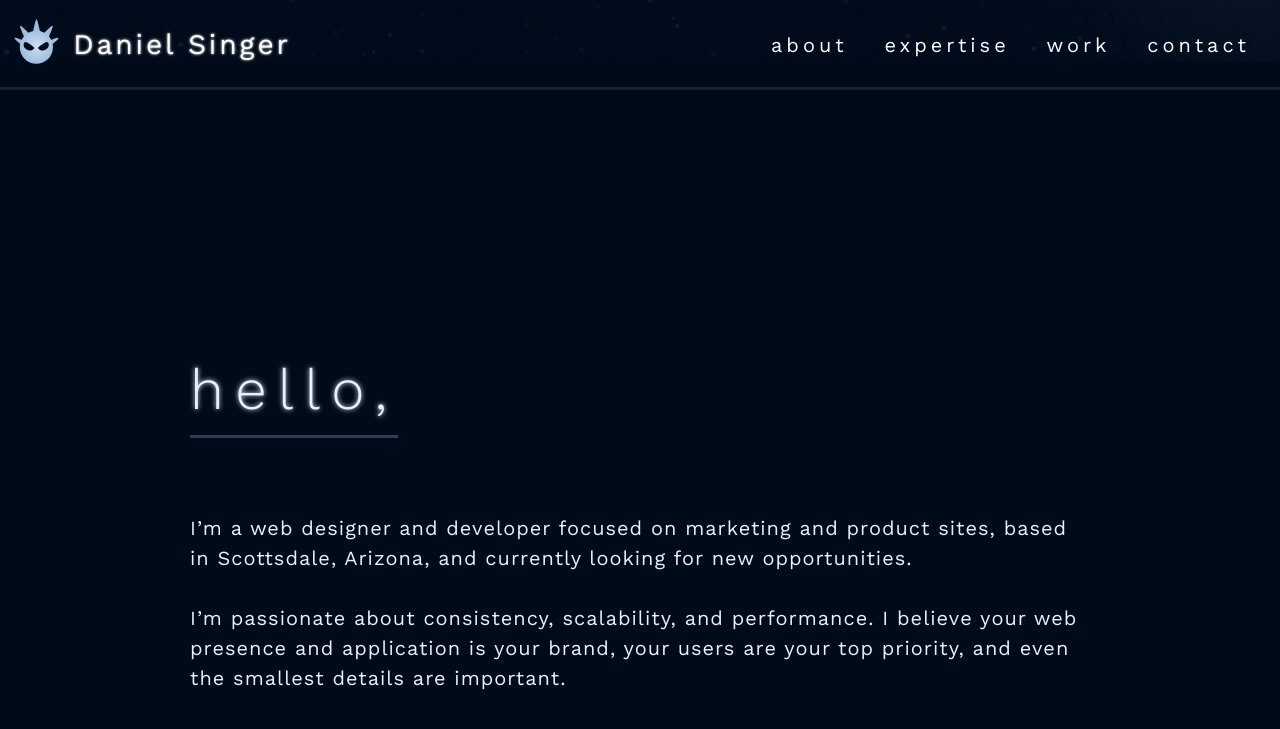
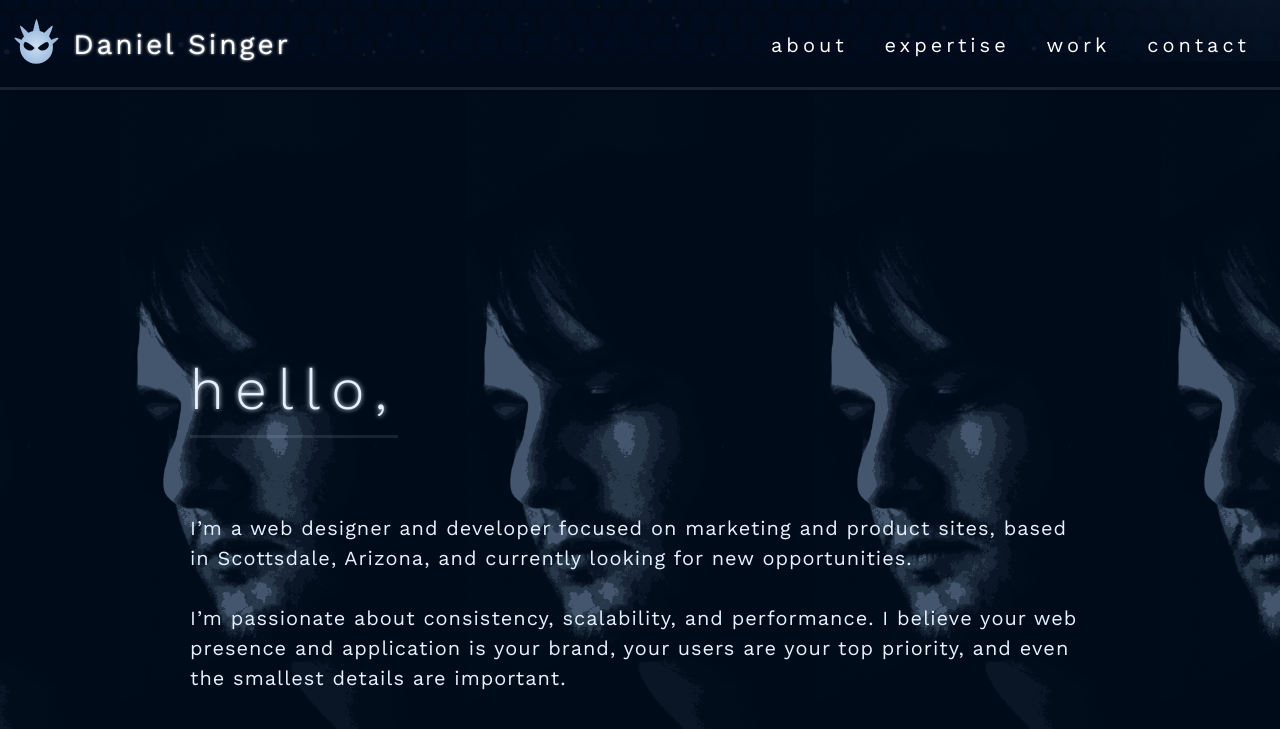
Before and after one commit to chilblane/chilblane.github.io, a Jekyll site: the page built from index.html, in a window 1280 px wide and 900 px high, scrolled down 839 px. Shown: the top 729 px of the window. Built offline with Jekyll 4.4.1, drawn with Linux system fonts in a browser that asks for light colours.

Commit message:
hello background

```diff
--- a/assets/styles.css
+++ b/assets/styles.css
@@ -2686,6 +2686,15 @@ textarea:focus {
 }
 .hello {
   background-color: #000b19;
+  background-image: url("/assets/daniel.gif");
+  -webkit-background-size: contain;
+  -moz-background-size: contain;
+  background-size: contain;
+  background-position: center center;
+  background-repeat: repeat-x;
+}
+.hello h2.in-view:after {
+  background-color: rgba(229,241,255,0.1);
 }
 .hero {
   position: relative;
```
Also changed, not shown: src/stylus/patterns/hello.styl (+7 -0 lines), assets/daniel.gif (added), src/static/daniel.gif (added).
